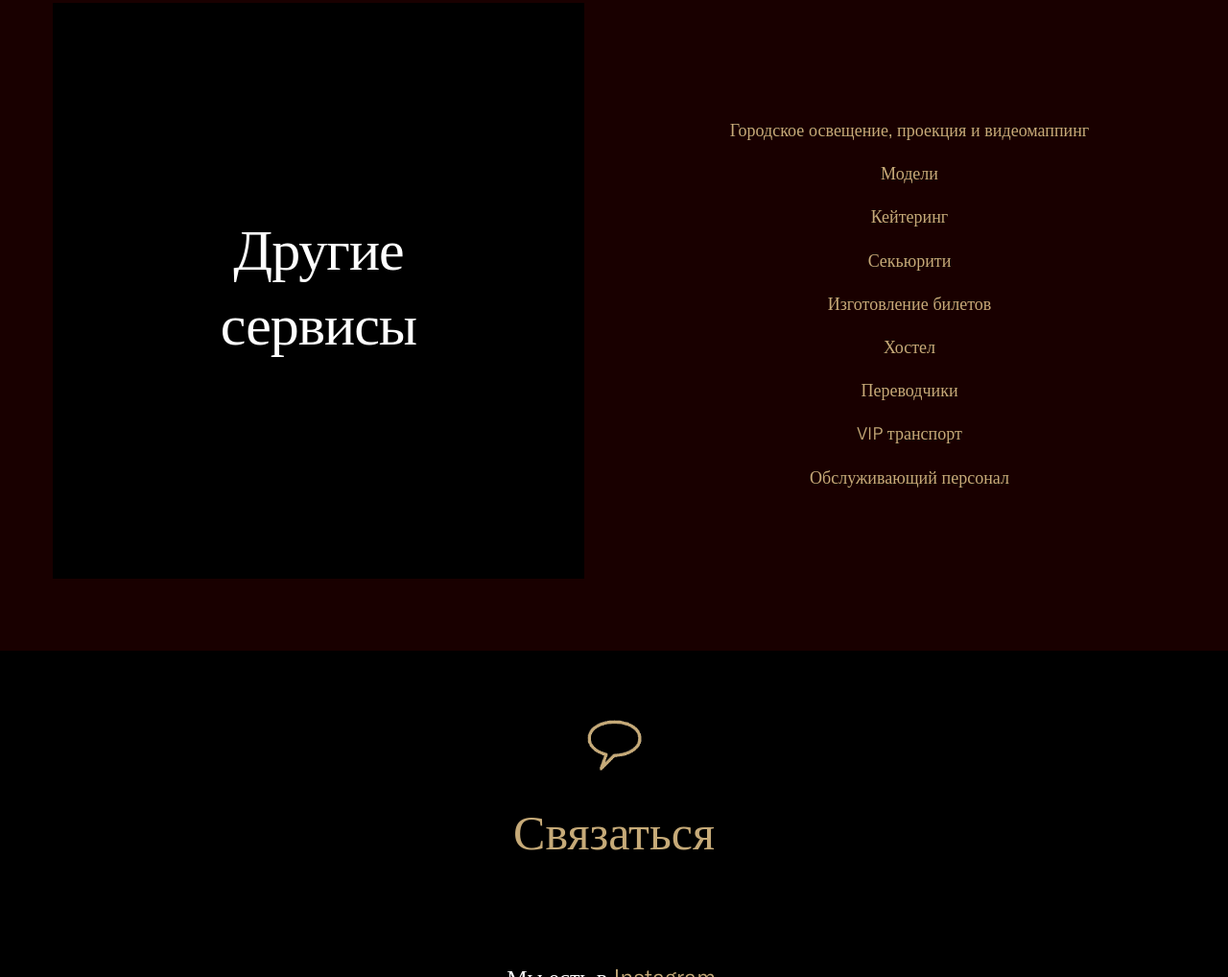
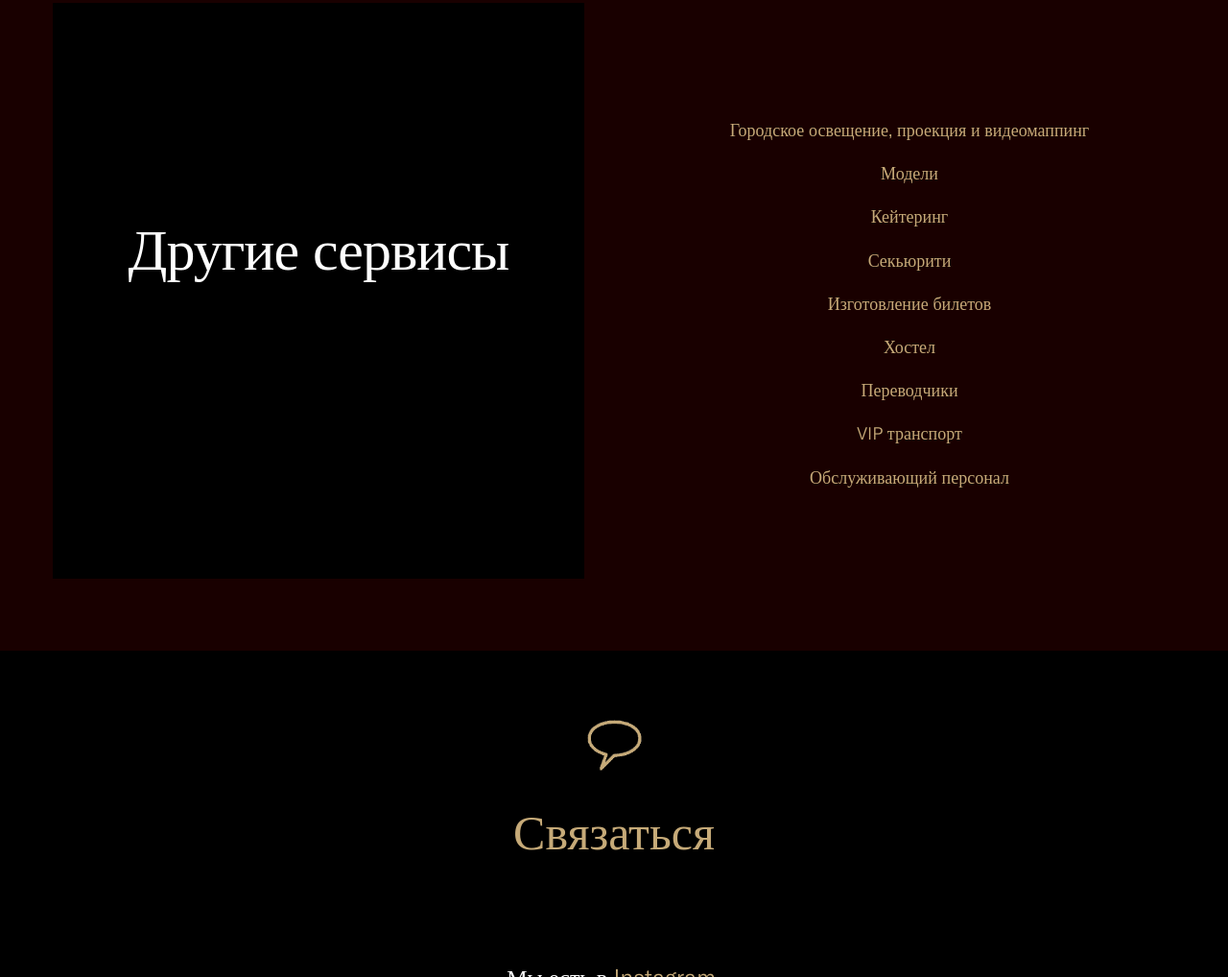
Before and after one commit to zhuraavl/event-agency, a plain HTML site: page services.html in a window 1280 px wide. Shown: the part 3872-4890 px from the top of the page at 96% size. Drawn offline with nearby package versions, Linux system fonts and the light colour scheme; some packages are replaced by stand-ins of ours; a web font is replaced by a local one.

Commit message:
ru mob100%

```diff
--- a/dev/sass/page/services.sass
+++ b/dev/sass/page/services.sass
@@ -177,7 +177,7 @@
       padding-top: 215px
       h2
         font-size: 60px
-        width: 300px
+        width: 100%
         margin: auto
         font-weight: 100
         font-weight: 1
```
Also changed, not shown: css/main.css.
